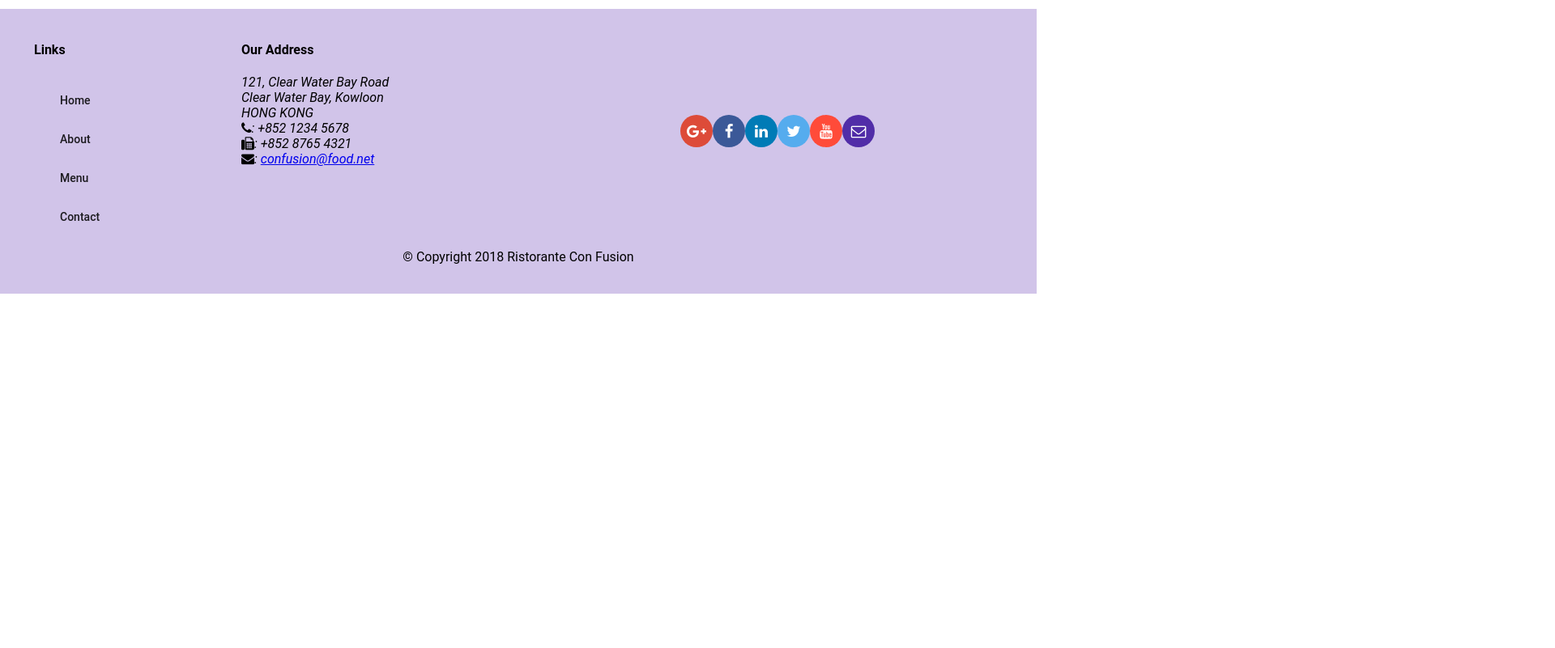
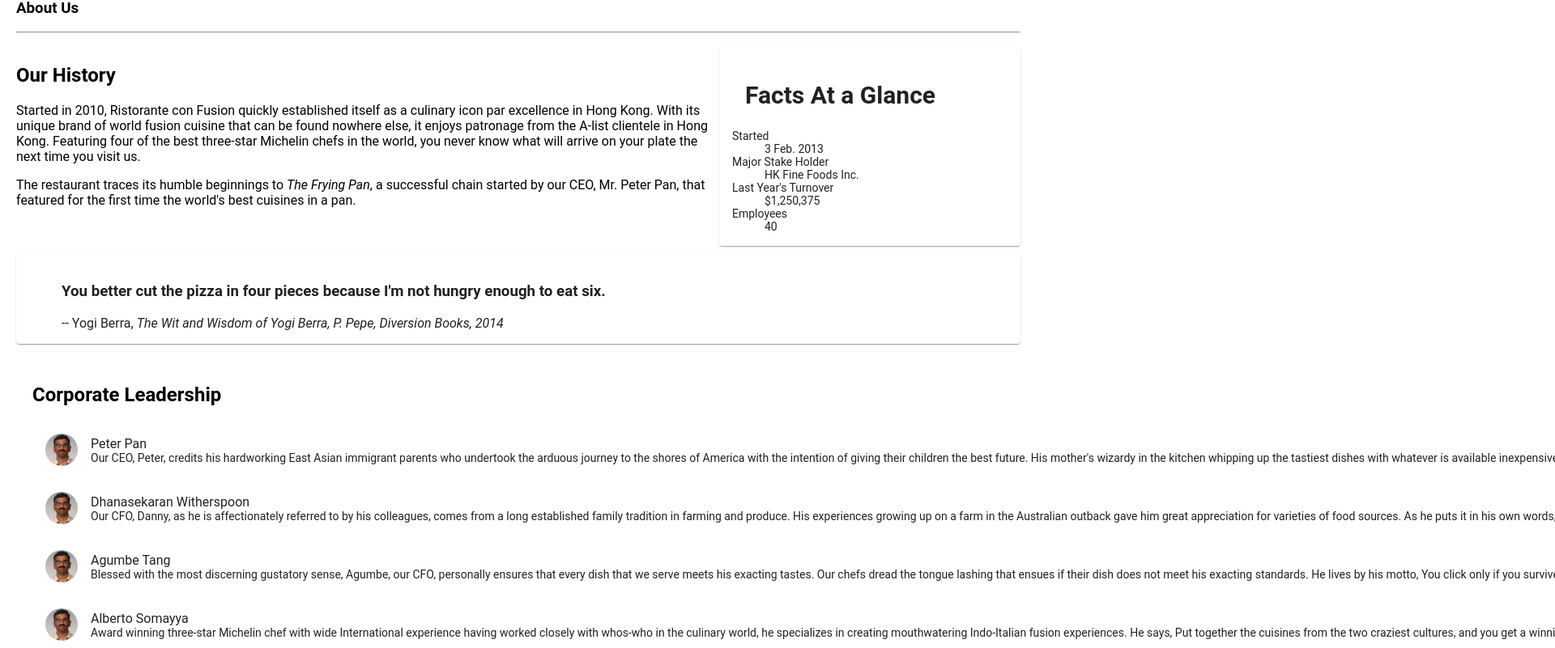
Before and after one commit to magnuslopes23/angular, an Angular app: page /about in a window 1280 px wide. Shown: the part 379-1180 px from the top of the page at 81% size, 1920 px wide, since content can reach past the window. Before the commit the page ends 800 px from the top, so only its background shows below. Built offline with nearby package versions, Linux system fonts and the light colour scheme.

Commit message:
assign-2

```diff
--- a/src/app/about/about.component.html
+++ b/src/app/about/about.component.html
@@ -1,3 +1,71 @@
-<p>
-  about works!
-</p>
+<div class="container"
+  fxLayout="column"
+  fxLayoutGap="10px">
+
+  <div fxFlex>
+    <div>
+        <h3>About Us</h3>
+        <hr>
+    </div>
+  </div>
+
+  <div fxFlex>
+    <div fxLayout="column" fxLayout.gt-sm="row">
+      <div fxFlex="70">
+        <h2>Our History</h2>
+        <p>Started in 2010, Ristorante con Fusion quickly established itself as a culinary icon par excellence in Hong Kong. With its unique brand of world fusion cuisine that can be found nowhere else, it enjoys patronage from the A-list clientele in Hong Kong.  Featuring four of the best three-star Michelin chefs in the world, you never know what will arrive on your plate the next time you visit us.</p>
+        <p>The restaurant traces its humble beginnings to <em>The Frying Pan</em>, a successful chain started by our CEO, Mr. Peter Pan, that featured for the first time the world's best cuisines in a pan.</p>
+      </div>
+      <div fxFlex="30">
+        <mat-card>
+          <mat-card-header>
+            <mat-card-title>
+            <h2>Facts At a Glance</h2>
+            </mat-card-title>
+          </mat-card-header>
+          <mat-card-content>
+            <dl>
+              <dt>Started</dt>
+              <dd>3 Feb. 2013</dd>
+              <dt>Major Stake Holder</dt>
+              <dd>HK Fine Foods Inc.</dd>
+              <dt>Last Year's Turnover</dt>
+              <dd>$1,250,375</dd>
+              <dt>Employees</dt>
+              <dd>40</dd>
+            </dl>
+          </mat-card-content>
+        </mat-card>
+      </div>
+    </div>
+  </div>
+
+  <div fxFlex>
+    <mat-card>
+      <blockquote>
+        <h3>You better cut the pizza in four pieces because
+            I'm not hungry enough to eat six.</h3>
+        <footer>-- Yogi Berra,
+          <cite>The Wit and Wisdom of Yogi Berra,
+            P. Pepe, Diversion Books, 2014</cite>
+        </footer>
+      </blockquote>
+    </mat-card>
+  </div>
+
+
+  <div class="container" fxLayout="column" fxLayoutGap="10px">
+    <h2>Corporate Leadership</h2>
+    <div fxFlex>
+      <mat-list fxFlex>
+        <mat-list-item *ngFor="let leader of leaders">
+          <img matListAvatar src={{leader.image}} alt={{leader.name}}>
+          <h1 matLine> {{leader.name}} </h1>
+          <p matLine>
+            <span> {{leader.description}} </span>
+          </p>
+        </mat-list-item>
+      </mat-list>
+    </div>
+  </div>
+</div>
--- a/src/app/about/about.component.ts
+++ b/src/app/about/about.component.ts
@@ -1,4 +1,8 @@
 import { Component, OnInit } from '@angular/core';
+import { Leader } from '../shared/leader';
+import { LEADERS } from '../shared/leaders';
+import { LeaderService } from '../services/leader.service';
+
 
 @Component({
   selector: 'app-about',
@@ -6,10 +10,11 @@
   styleUrls: ['./about.component.scss']
 })
 export class AboutComponent implements OnInit {
-
-  constructor() { }
+  leaders:Leader[];
+  constructor(private leaderservices:LeaderService) { }
 
   ngOnInit() {
+    this.leaders=this.leaderservices.getLeaders();
   }
 
 }
--- a/src/app/app.module.ts
+++ b/src/app/app.module.ts
@@ -12,13 +12,15 @@
 import { AppComponent } from './app.component';
 import { MenuComponent} from './menu/menu.component';
 import { DishdetailsComponent } from './dishdetails/dishdetails.component';
-import { DishService } from './services/dish.service';
 import { HeaderComponent } from './header/header.component';
 import { FooterComponent } from './footer/footer.component';
 import { HomeComponent } from './home/home.component';
 import { AboutComponent } from './about/about.component';
 import { ContactComponent } from './contact/contact.component';
+
+import { DishService } from './services/dish.service';
 import { PromotionService } from './services/promotion.service';
+import { LeaderService } from './services/leader.service';
 
 @NgModule({
   declarations: [
@@ -43,7 +45,8 @@
     AppRoutingModule
   ],
   providers: [ DishService,
-    PromotionService ],
+    PromotionService,
+    LeaderService ],
   bootstrap: [AppComponent]
 })
 export class AppModule { }
--- a/src/app/home/home.component.html
+++ b/src/app/home/home.component.html
@@ -32,3 +32,18 @@
     </p>
   </mat-card-content>
 </mat-card>
+
+<mat-card *ngIf="leader" fxFlex>
+  <mat-card-header>
+    <div mat-card-avatar></div>
+    <mat-card-title>
+      <h3>{{leader.name | uppercase}}</h3>
+    </mat-card-title>
+  </mat-card-header>
+  <img mat-card-image src={{leader.image}} alt={{leader.name}}>
+  <mat-card-content>
+    <p> {{leader.designation}}</p>
+    <p>{{leader.description}}
+    </p>
+  </mat-card-content>
+</mat-card>
--- a/src/app/home/home.component.ts
+++ b/src/app/home/home.component.ts
@@ -5,6 +5,8 @@
 
 import { DishService } from '../services/dish.service';
 import { PromotionService } from '../services/promotion.service';
+import { Leader } from '../shared/leader';
+import { LeaderService } from '../services/leader.service';
 @Component({
   selector: 'app-home',
   templateUrl: './home.component.html',
@@ -13,12 +15,15 @@
 export class HomeComponent implements OnInit {
   dish:Dish;
   promotion:Promotion;
+  leader:Leader;
 
-  constructor(private dishservice:DishService, private promotionservive:PromotionService) { }
+  constructor(private dishservice:DishService, private promotionservive:PromotionService,
+    private leaderservices:LeaderService) { }
 
   ngOnInit() {
     this.dish=this.dishservice.getFeaturedDish();
     this.promotion=this.promotionservive.getFeaturedPromotion();
+    this.leader=this.leaderservices.getFeaturedLeader();
   }
 
 }
--- /dev/null
+++ b/src/app/services/leader.service.ts
@@ -0,0 +1,18 @@
+import { Injectable } from '@angular/core';
+import { Leader } from '../shared/leader';
+import { LEADERS } from '../shared/leaders';
+
+@Injectable({
+  providedIn: 'root'
+})
+export class LeaderService {
+
+  constructor() { }
+  getLeaders():Leader[]{
+    return LEADERS;
+  }
+
+  getFeaturedLeader(): Leader {
+    return LEADERS.filter((leader) => leader.featured)[0];
+  }
+}
--- /dev/null
+++ b/src/app/shared/leader.ts
@@ -0,0 +1,10 @@
+export class Leader {
+    id:string;
+    name:string;
+    image:string;
+    designation:string;
+    abbr:string;
+    featured:boolean;
+    description:string;
+
+}
--- /dev/null
+++ b/src/app/shared/leaders.ts
@@ -0,0 +1,44 @@
+import { Leader } from './leader';
+
+export const LEADERS: Leader[] =[
+    {
+      id: '0',
+      name: 'Peter Pan',
+      image: '/assets/images/alberto.png',
+      designation: 'Chief Epicurious Officer',
+      abbr: 'CEO',
+      featured: false,
+      // tslint:disable-next-line:max-line-length
+      description: 'Our CEO, Peter, credits his hardworking East Asian immigrant parents who undertook the arduous journey to the shores of America with the intention of giving their children the best future. His mother\'s wizardy in the kitchen whipping up the tastiest dishes with whatever is available inexpensively at the supermarket, was his first inspiration to create the fusion cuisines for which The Frying Pan became well known. He brings his zeal for fusion cuisines to this restaurant, pioneering cross-cultural culinary connections.'
+    },
+    {
+      id: '1',
+      name: 'Dhanasekaran Witherspoon',
+      image: '/assets/images/alberto.png',
+      designation: 'Chief Food Officer',
+      abbr: 'CFO',
+      featured: false,
+      // tslint:disable-next-line:max-line-length
+      description: 'Our CFO, Danny, as he is affectionately referred to by his colleagues, comes from a long established family tradition in farming and produce. His experiences growing up on a farm in the Australian outback gave him great appreciation for varieties of food sources. As he puts it in his own words, Everything that runs, wins, and everything that stays, pays!'
+    },
+    {
+      id: '2',
+      name: 'Agumbe Tang',
+      image: '/assets/images/alberto.png',
+      designation: 'Chief Taste Officer',
+      abbr: 'CTO',
+      featured: false,
+      // tslint:disable-next-line:max-line-length
+      description: 'Blessed with the most discerning gustatory sense, Agumbe, our CFO, personally ensures that every dish that we serve meets his exacting tastes. Our chefs dread the tongue lashing that ensues if their dish does not meet his exacting standards. He lives by his motto, You click only if you survive my lick.'
+    },
+    {
+      id: '3',
+      name: 'Alberto Somayya',
+      image: '/assets/images/alberto.png',
+      designation: 'Executive Chef',
+      abbr: 'EC',
+      featured: true,
+      // tslint:disable-next-line:max-line-length
+      description: 'Award winning three-star Michelin chef with wide International experience having worked closely with whos-who in the culinary world, he specializes in creating mouthwatering Indo-Italian fusion experiences. He says, Put together the cuisines from the two craziest cultures, and you get a winning hit! Amma Mia!'
+    }
+  ];
```
Also changed, not shown: 1 other file (tests, documents, lock files or other folders).
